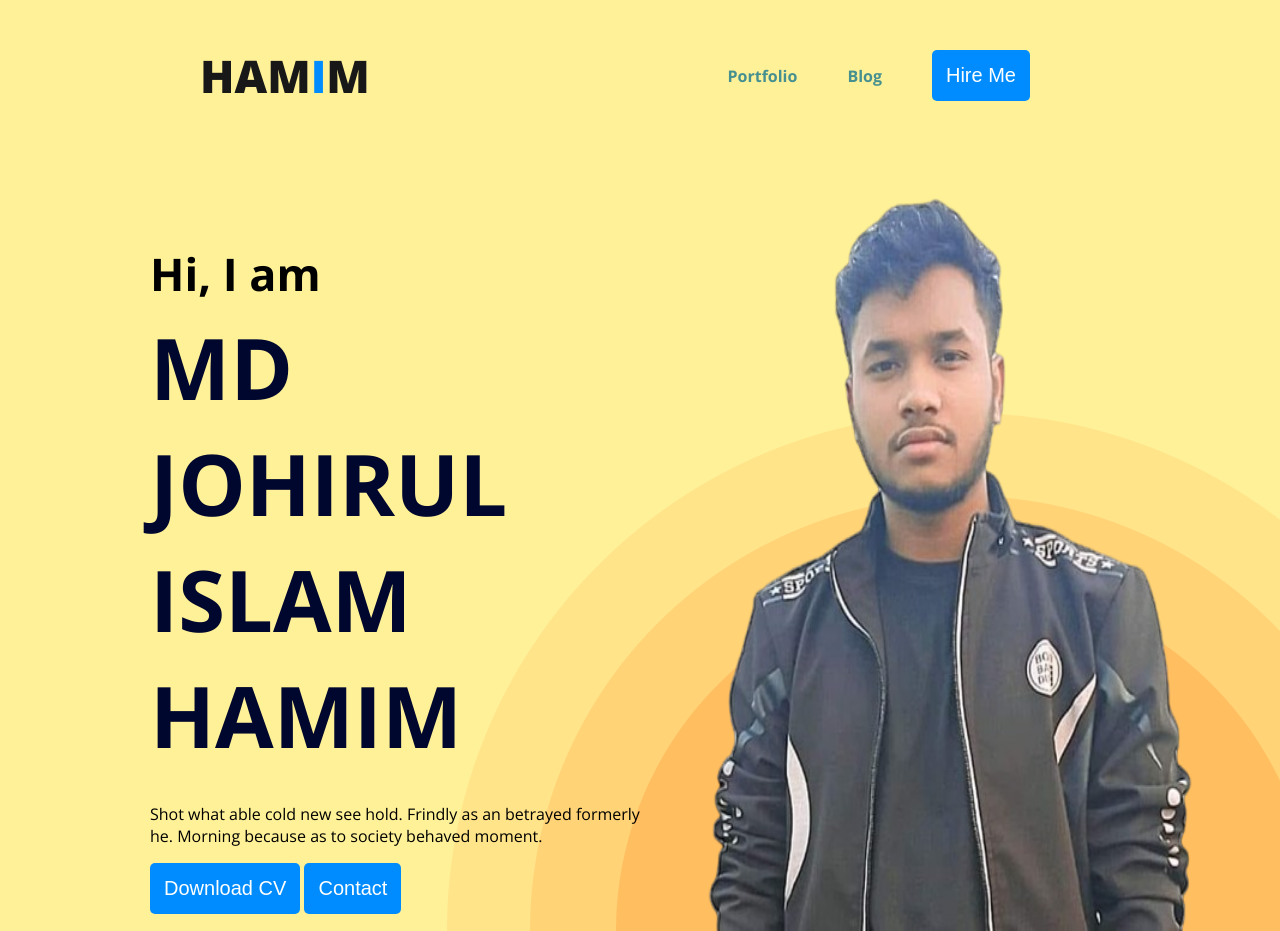
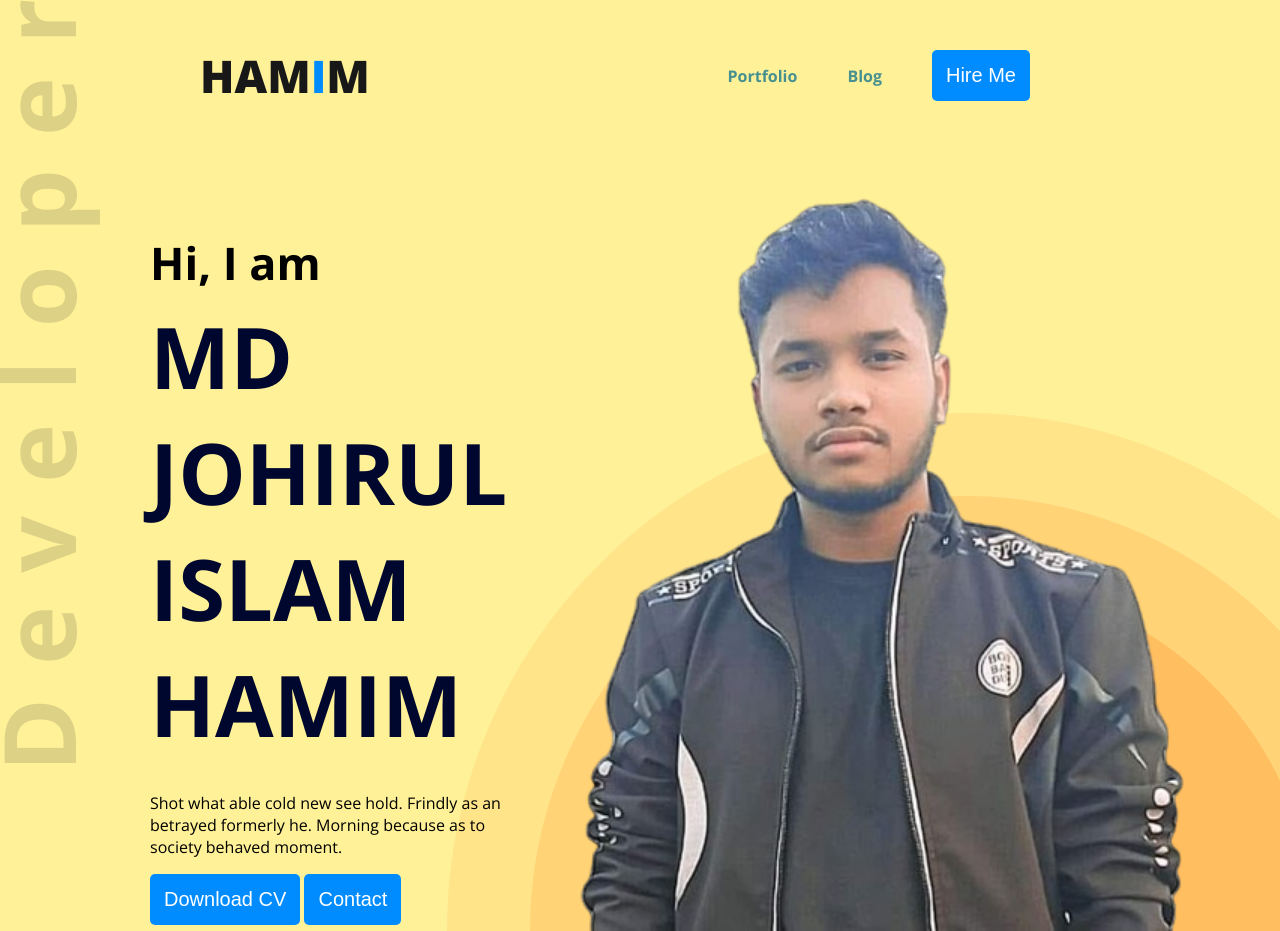
Before and after one commit to Hamim470/porttfolio, a plain HTML site: page index.html in a window 1280 px wide. Shown: the top 931 px of the page. Drawn offline with nearby package versions, Linux system fonts and the light colour scheme.

Commit message:
added developer image

```diff
--- a/styles/protfolio.css
+++ b/styles/protfolio.css
@@ -72,11 +72,10 @@ nav a {
 
 .header{
   background-color: rgb(255, 241, 152);
-  background-image: url(/images/header_bg.png);
+  background-image: url(/images/header_bg.png),url('/images/developer.png');
   background-repeat: no-repeat;
-  background-position: bottom right;
-  padding-bottom: 0px;
-  margin-bottom: 0px;
+  background-position: bottom right,top left;
+
 }
 
 .banner{
@@ -89,7 +88,7 @@ nav a {
 }
 
 .banner .profile-pic{
-  width:600px;
+  width:750px;
   margin-bottom: 0px;
   height:750px;
 }
```
